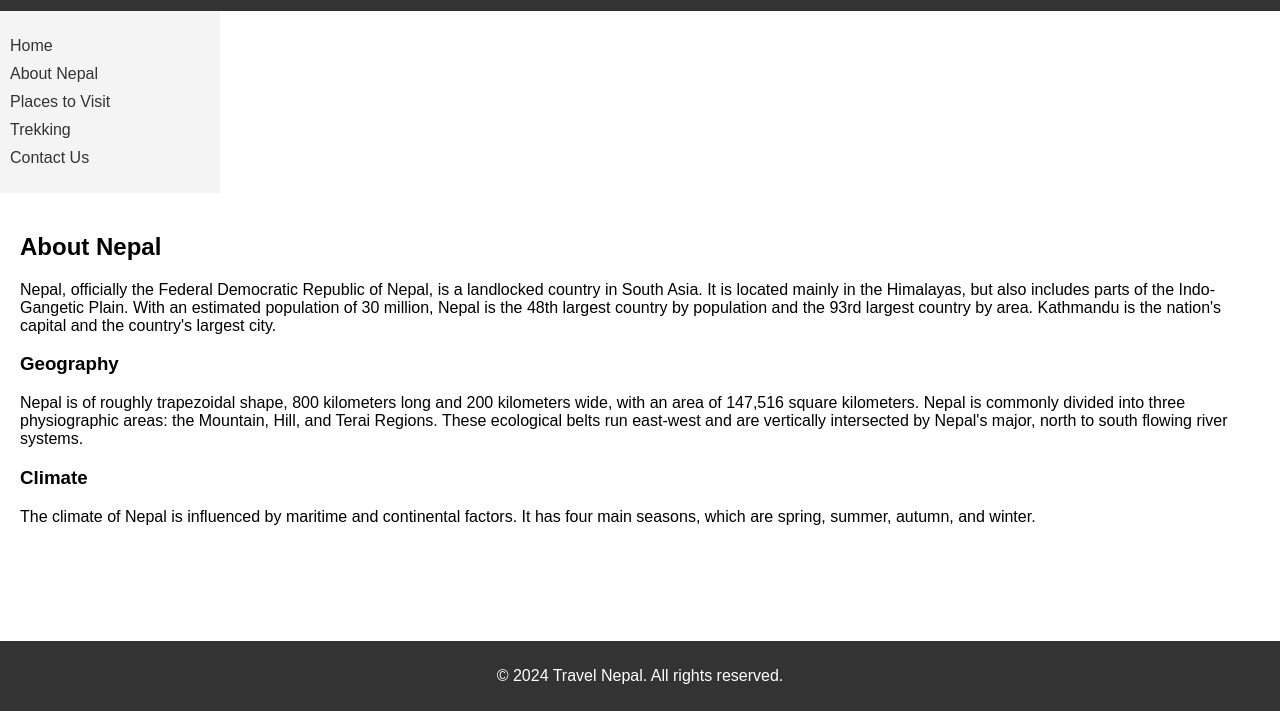
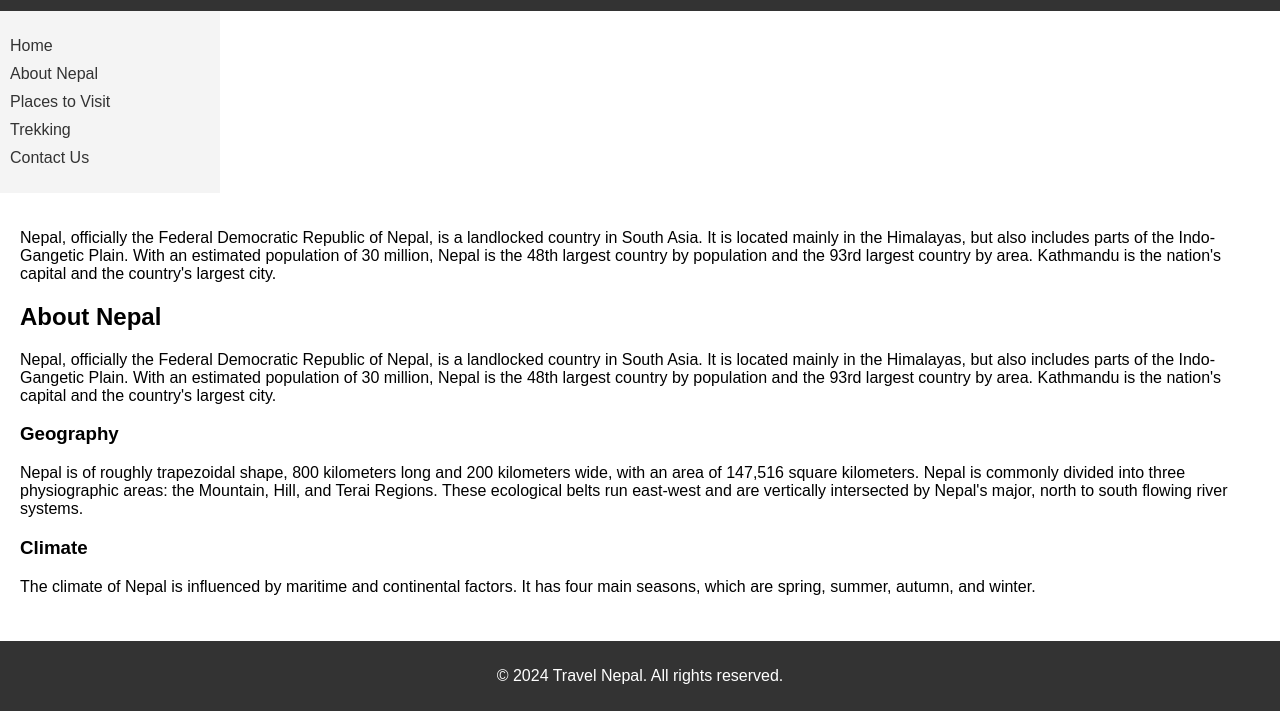
Before and after one commit to sarojregmi926/cicd-demo, a plain HTML site: page index.html in a window 1280 px wide. Shown: the part 89-800 px from the top of the page. Drawn offline with Linux system fonts and the light colour scheme.

Commit message:
Update index.html

```diff
--- a/index.html
+++ b/index.html
@@ -75,6 +75,7 @@
         </nav>
 
         <div class="content">
+             <p>Nepal, officially the Federal Democratic Republic of Nepal, is a landlocked country in South Asia. It is located mainly in the Himalayas, but also includes parts of the Indo-Gangetic Plain. With an estimated population of 30 million, Nepal is the 48th largest country by population and the 93rd largest country by area. Kathmandu is the nation's capital and the country's largest city.</p>
             <h2>About Nepal</h2>
             <p>Nepal, officially the Federal Democratic Republic of Nepal, is a landlocked country in South Asia. It is located mainly in the Himalayas, but also includes parts of the Indo-Gangetic Plain. With an estimated population of 30 million, Nepal is the 48th largest country by population and the 93rd largest country by area. Kathmandu is the nation's capital and the country's largest city.</p>
 
```
